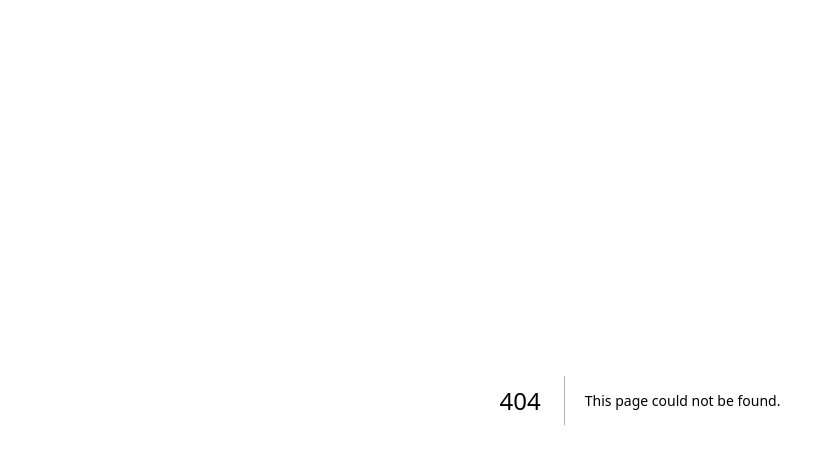
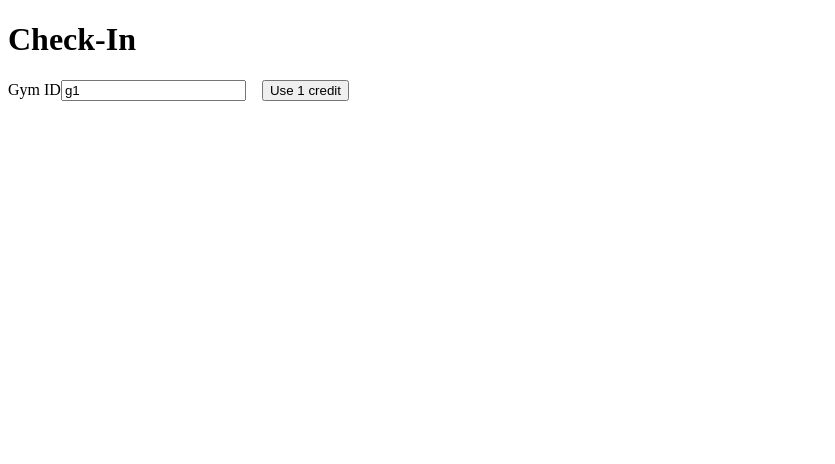
Before and after one commit to johannes9622/DuoAxs-app, a Next.js app: page /member/checkin in a window 1280 px wide. Before the commit this address had no page. Shown: the top 464 px of the page, without its empty margins (0-835 px from the left). Built offline with nearby package versions, Linux system fonts and the light colour scheme; no server answers.

Commit message:
Create checkin.tsx

```diff
--- /dev/null
+++ b/pages/member/checkin.tsx
@@ -0,0 +1,71 @@
+// apps/member/pages/checkin.tsx
+import { useState } from 'react';
+import { getToken } from '../../lib/auth';
+
+const API = process.env.NEXT_PUBLIC_API_BASE || 'http://localhost:4000';
+
+export default function Checkin() {
+  const [gymId, setGymId] = useState('g1');
+  const [result, setResult] = useState<any>(null);
+  const [err, setErr] = useState('');
+
+  async function submit() {
+    setErr('');
+    setResult(null);
+
+    try {
+      const res = await fetch(`${API}/checkins`, {
+        method: 'POST',
+        headers: {
+          'Content-Type': 'application/json',
+          Authorization: `Bearer ${getToken()}`,
+        },
+        body: JSON.stringify({ gymId }),
+      });
+
+      const j = await res.json();
+
+      if (!res.ok) {
+        setErr(j.error || 'Failed');
+        return;
+      }
+
+      setResult(j);
+    } catch (e: any) {
+      setErr(e.message);
+    }
+  }
+
+  return (
+    <div className="container">
+      <div className="header">
+        <h1>Check-In</h1>
+      </div>
+
+      <div className="card">
+        <label>Gym ID</label>
+        <input
+          value={gymId}
+          onChange={(e) => setGymId(e.target.value)}
+          style={{ marginRight: 8 }}
+        />
+        <button onClick={submit} style={{ marginLeft: 8 }}>
+          Use 1 credit
+        </button>
+      </div>
+
+      {err && (
+        <p style={{ color: 'red' }}>
+          {err}
+        </p>
+      )}
+
+      {result && (
+        <div className="card">
+          <p>Consumed: {result.wallet?.planCredits} - Top-Ups: {result.wallet?.topupCredits}</p>
+          <p>Check-in ID: {result.checkin?.id}</p>
+        </div>
+      )}
+    </div>
+  );
+}
```
